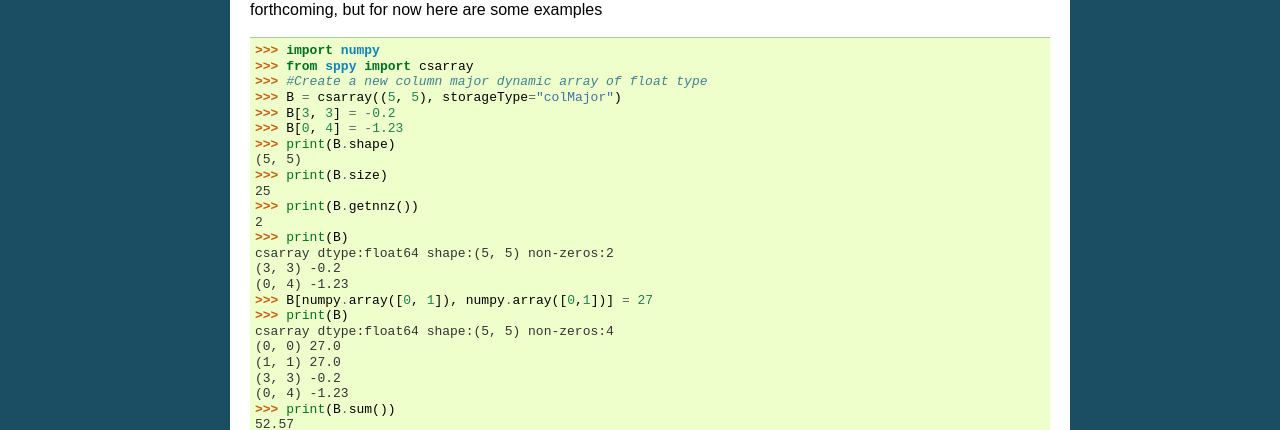
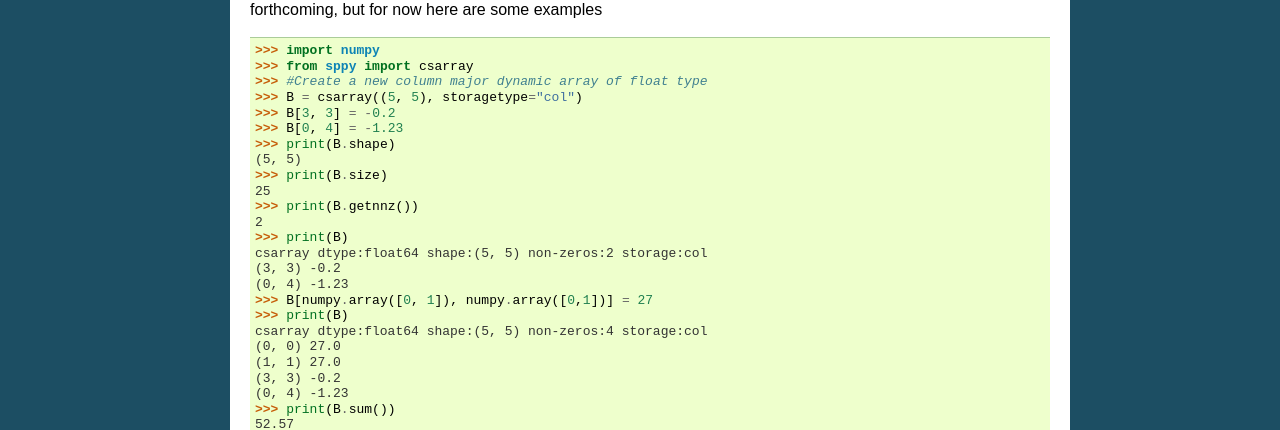
Before and after one commit to charanpald/sppy, a Sphinx documentation site: the page built from docs/index.rst, in a window 1280 px wide. Shown: the part 347-777 px from the top of the page. Built offline with Sphinx 7.4.7, drawn with Linux system fonts in a browser that asks for light colours.

Commit message:
Updates for version 0.6.

```diff
--- a/README.rst
+++ b/README.rst
@@ -9,10 +9,12 @@
 ---------
 
 Changes in version 0.6:
+
 * Dot product with numpy arrays, and parallel version (pdot)
 * sppy.linalg.GeneralLinearOperator to work with some scipy.sparse.linalg functions
 * Optimisations to put method
 * Convert from scipy.sparse matrices (csarray.fromScipySparse)
+* Automatic generation of specialised templates in setup.py (credit: Björn Dahlgren)
 
 Changes in version 0.5:
 
--- a/docs/index.rst
+++ b/docs/index.rst
@@ -20,7 +20,7 @@
     >>> import numpy
     >>> from sppy import csarray
     >>> #Create a new column major dynamic array of float type
-    >>> B = csarray((5, 5), storageType="colMajor")
+    >>> B = csarray((5, 5), storagetype="col")
     >>> B[3, 3] = -0.2
     >>> B[0, 4] = -1.23
     >>> print(B.shape)
@@ -30,12 +30,12 @@
     >>> print(B.getnnz())
     2
     >>> print(B)
-    csarray dtype:float64 shape:(5, 5) non-zeros:2
+    csarray dtype:float64 shape:(5, 5) non-zeros:2 storage:col
     (3, 3) -0.2
     (0, 4) -1.23
     >>> B[numpy.array([0, 1]), numpy.array([0,1])] = 27
     >>> print(B)
-    csarray dtype:float64 shape:(5, 5) non-zeros:4
+    csarray dtype:float64 shape:(5, 5) non-zeros:4 storage:col
     (0, 0) 27.0
     (1, 1) 27.0
     (3, 3) -0.2
--- a/docs/install.rst
+++ b/docs/install.rst
@@ -4,7 +4,7 @@
 
 -  `The Python Package Index (PyPI) <http://pypi.python.org/pypi/sppy/>`_
 
-To use this library, you must have `Python <http://www.python.org/>`_, `NumPy <http://numpy.scipy.org/>`_ and `Eigen 3.1 or higher <http://eigen.tuxfamily.org/>`_. The code has been verified on Python 2.7.2, Numpy 1.6.1 and Eigen 3.1.1 on Ubuntu 12.04. The automatic testing routine requires Python 2.7 or later. The source code repository is available at `github <https://github.com/charanpald/SpPy>`_ for those that want the bleeding edge, or are interested in development.
+To use this library, you must have `Python <http://www.python.org/>`_, `NumPy <http://numpy.scipy.org/>`_ and `Eigen 3.1 or higher <http://eigen.tuxfamily.org/>`_. If you are using Python 3.3 or higher you will need `distribute <https://pypi.python.org/pypi/distribute>`_. The code has been verified on Python 2.7.4, Numpy 1.7.1 and Eigen 3.1.1 on Ubuntu 13.04. The automatic testing routine requires Python 2.7 or later. The source code repository is available at `github <https://github.com/charanpald/SpPy>`_ for those that want the bleeding edge, or are interested in development.
 
 Installation
 -------------
```
